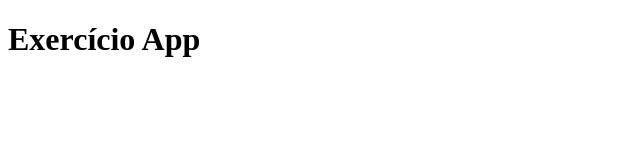
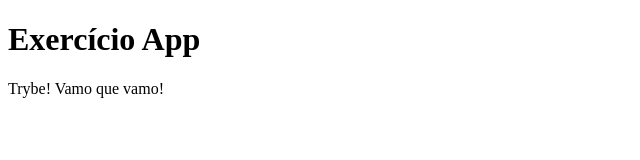
Before and after one commit to Minatto95/trybe-exercicios, a plain HTML site: page index.html in a window 1280 px wide. Shown: the whole page, without its empty margins (0-640 px from the left). Drawn offline with Linux system fonts and the light colour scheme.

Commit message:
Update index.html

```diff
--- a/index.html
+++ b/index.html
@@ -10,5 +10,8 @@
     <header>
         <h1>Exercício App</h1>
     </header>
-</body>
+    <footer>
+Trybe! Vamo que vamo!
+</footer>
+    </body>
 </html>
```
